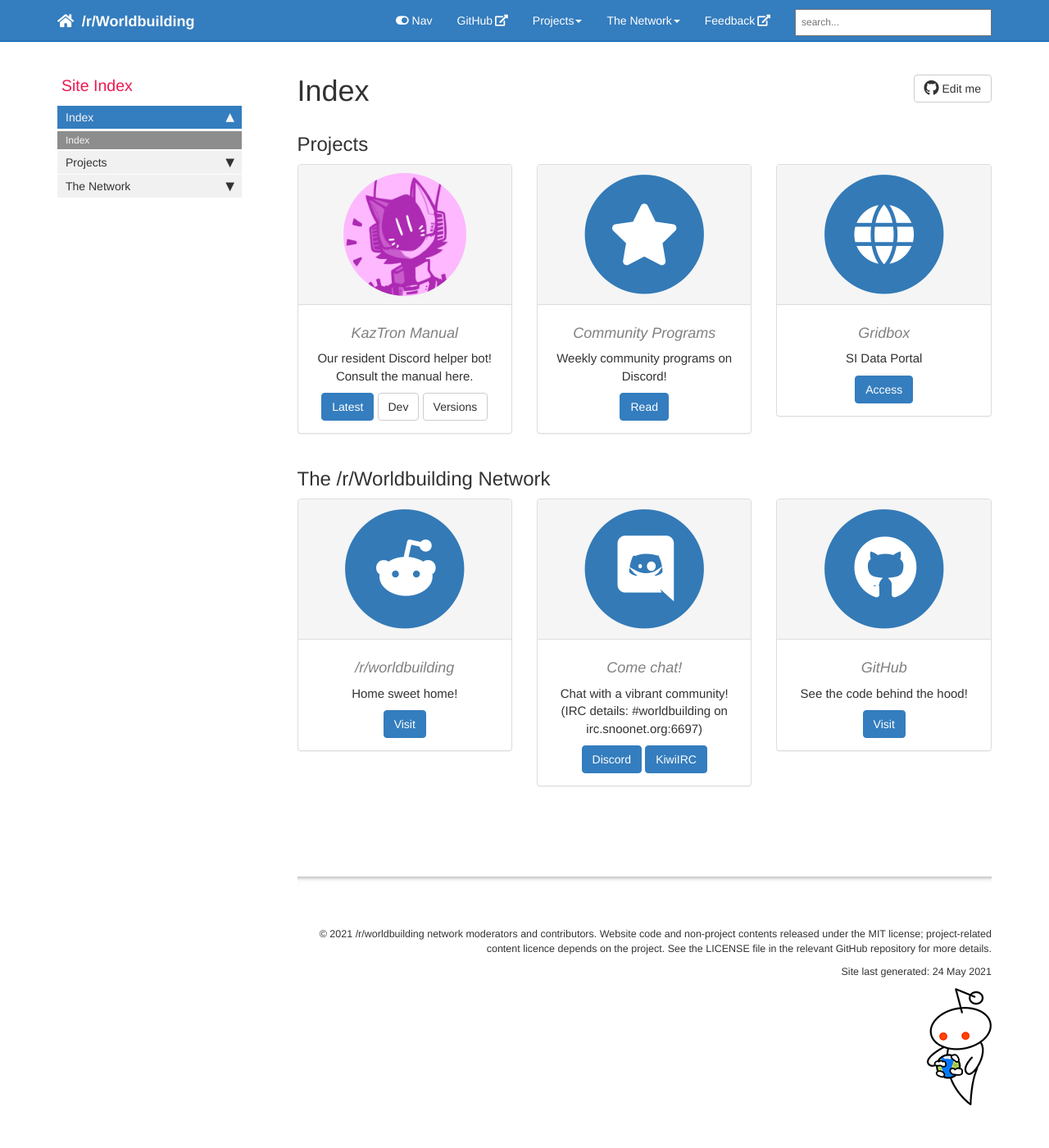
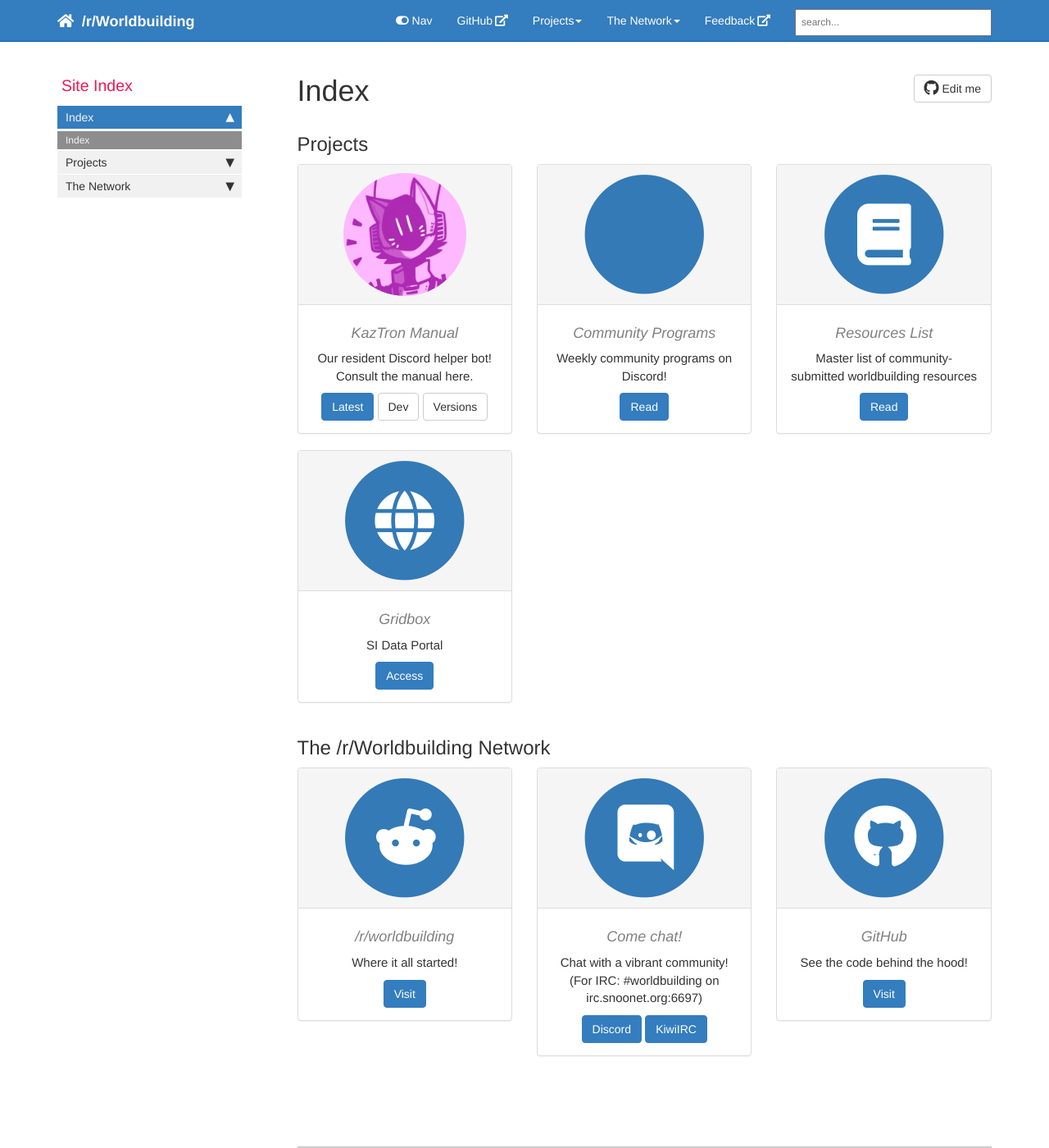
Before and after one commit to Worldbuilding/worldbuilding.github.io, a Jekyll site: the page built from index.md, in a window 1280 px wide and 1400 px high. Shown: the whole window at 82% size. Built offline with Jekyll 4.4.1, drawn with Linux system fonts in a browser that asks for light colours; nearby versions of some CDN libraries; comment, search, counter and statistics services are not loaded.

Commit message:
Add resource-list short URL and nav links

```diff
--- a/_data/homenav.yml
+++ b/_data/homenav.yml
@@ -17,9 +17,15 @@
         category: default
   - title: Community Programs
     description: Weekly community programs on Discord!
-    icon: "fas fa-star"
+    icon: "fas fa-guitar"
     buttons:
       - url: /programs
+        title: "Read"
+  - title: Resources List
+    description: Master list of community-submitted worldbuilding resources
+    icon: "fas fa-book"
+    buttons:
+      - url: /resource-list
         title: "Read"
   - title: Gridbox
     description: SI Data Portal
@@ -32,12 +38,12 @@
 - heading: "The /r/Worldbuilding Network"
   items:
   - title: /r/worldbuilding
-    description: Home sweet home!
+    description: Where it all started!
     icon: "fab fa-reddit-alien"
     buttons:
       - external_url: http://reddit.com/r/worldbuilding
   - title: Come chat!
-    description: "Chat with a vibrant community!<br />(IRC details: #worldbuilding on irc.snoonet.org:6697)"
+    description: "Chat with a vibrant community!<br />(For IRC: #worldbuilding on irc.snoonet.org:6697)"
     icon: "fab fa-discord"
     buttons:
       - title: "Discord"
--- a/_data/sidebars/home.yaml
+++ b/_data/sidebars/home.yaml
@@ -25,6 +25,10 @@
       url: /programs
       output: web, pdf
 
+    - title: Resource List
+      url: /resource-list
+      output: web, pdf
+
     - title: Gridbox
       url: /gridbox
       output: web, pdf
--- a/_data/sidebars/programs.yaml
+++ b/_data/sidebars/programs.yaml
@@ -3,7 +3,7 @@
 entries:
 - title: sidebar
   product: Community Programs
-  head_icon: "fas fa-star"
+  head_icon: "fas fa-guitar"
   folders:
 
   - title: Community Programs
--- a/_data/topnav.yml
+++ b/_data/topnav.yml
@@ -18,6 +18,8 @@
           url: /kaztron
         - title: Community Programs
           url: /programs
+        - title: Resource List
+          url: /resource-list
         - title: Gridbox
           url: /gridbox
     - title: The Network
```
Also changed, not shown: resource-list.md (added, +7 -0 lines).
